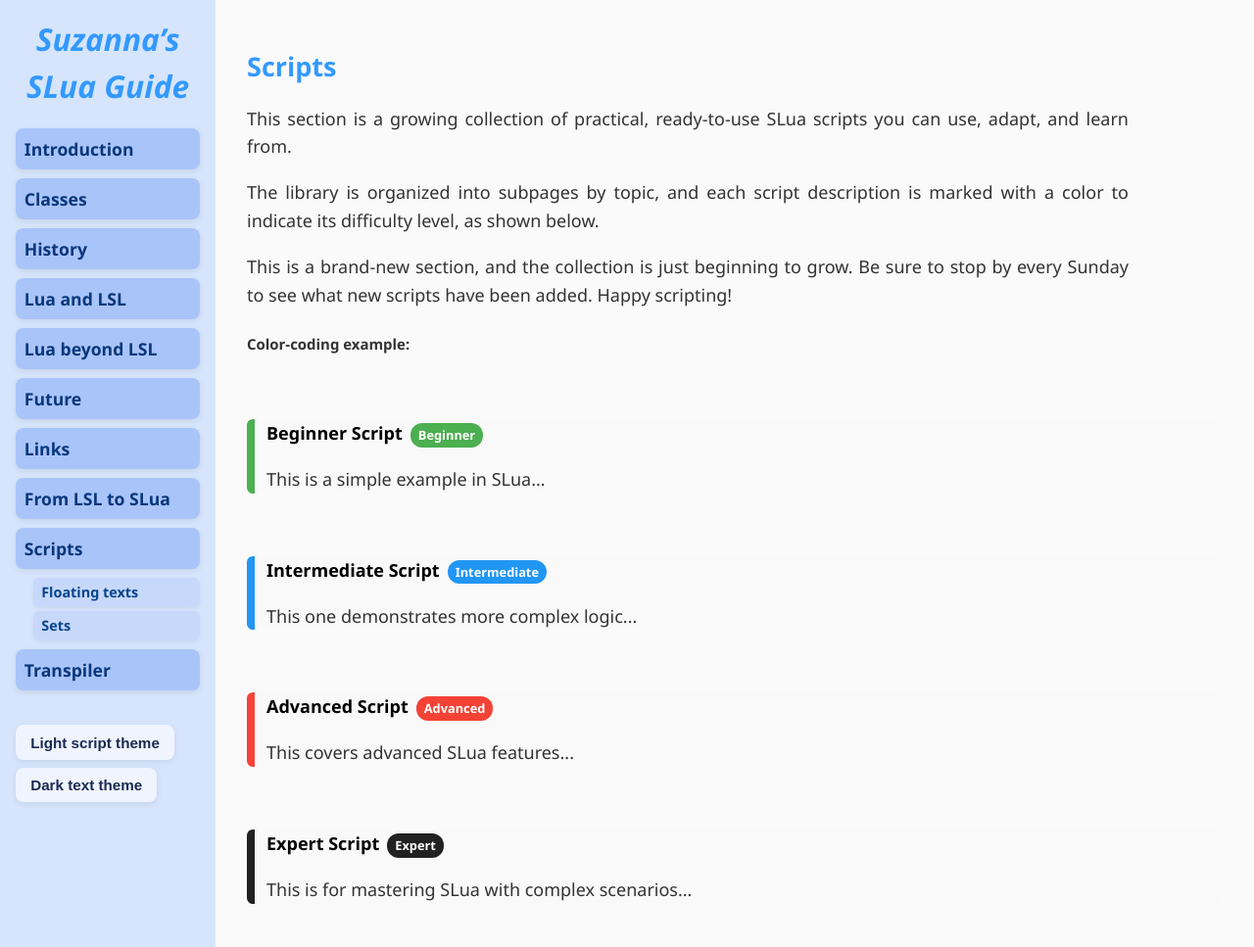
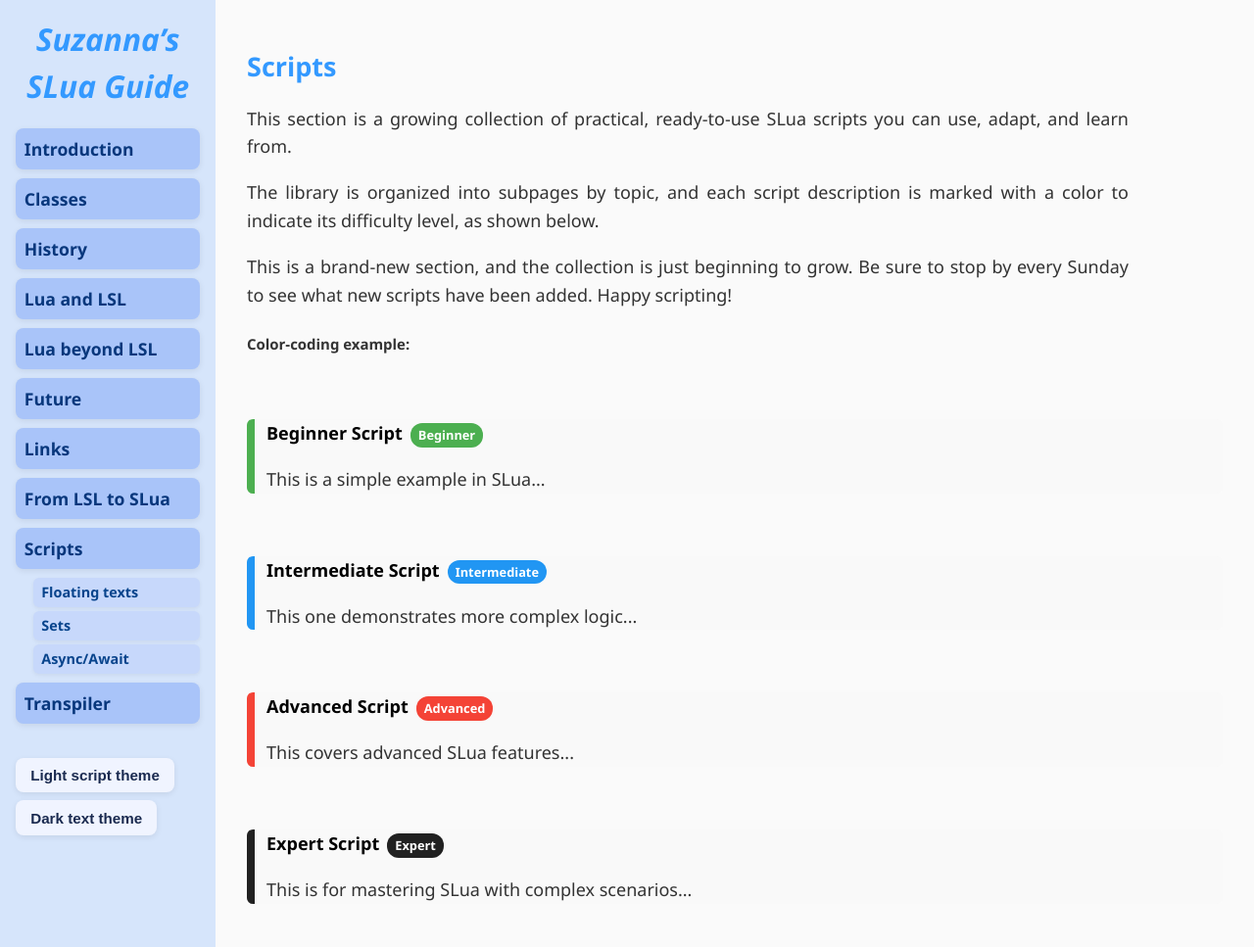
Before and after one commit to Suzanna-Linn/slua, a Jekyll site: the page built from docs/scripts.md, in a window 1280 px wide and 967 px high. Shown: the whole window at 98% size. Built offline with Jekyll 4.4.1, drawn with Linux system fonts in a browser that asks for light colours; nearby versions of some CDN libraries; our own code applies the rules of GitHub Pages for plain Markdown files; comment, search, counter and statistics services are not loaded.

Commit message:
Update sidebar.html

```diff
--- a/docs/_includes/sidebar.html
+++ b/docs/_includes/sidebar.html
@@ -27,6 +27,7 @@
       <ul class="submenu">
         <li><a href="/slua/scripts-floating-texts" class="page-link">Floating texts</a></li>
         <li><a href="/slua/scripts-sets" class="page-link">Sets</a></li>
+        <li><a href="/slua/scripts-async-await" class="page-link">Async/Await</a></li>
       </ul>
     </li>
     <li><a href="/slua/transpiler" class="page-link">Transpiler</a></li>
```
